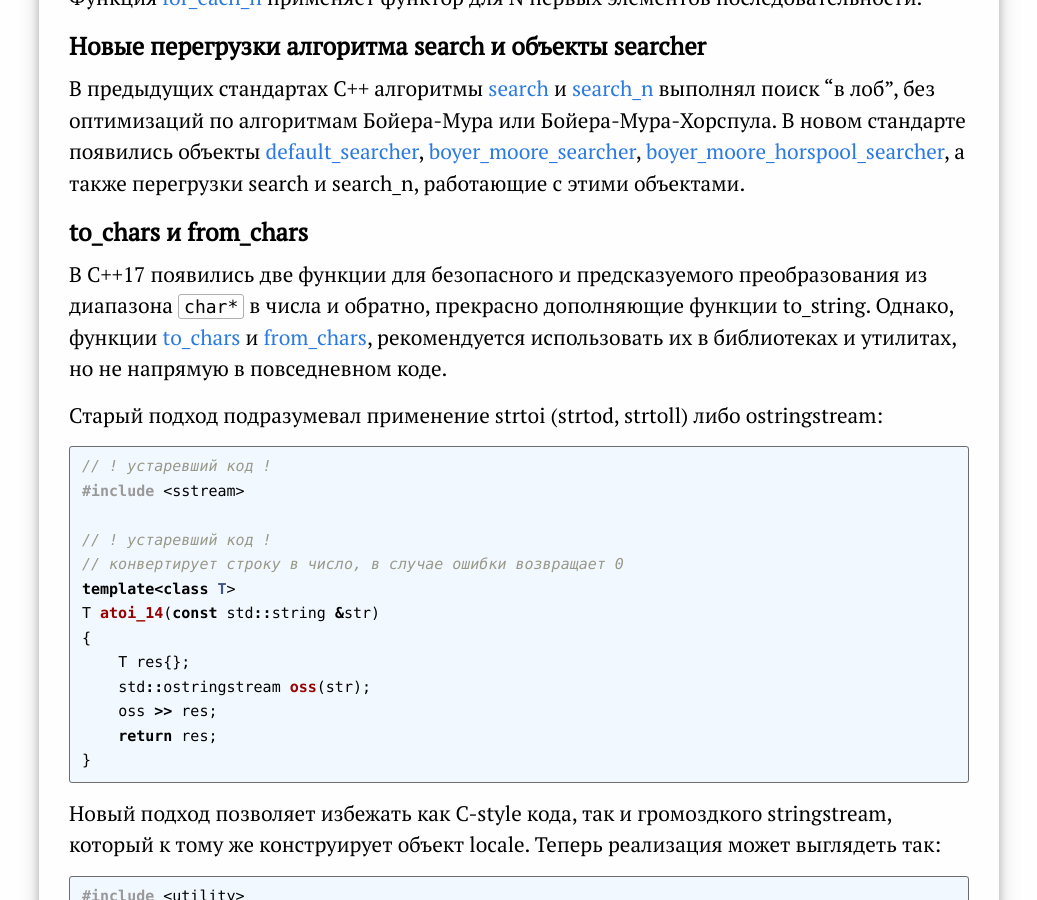
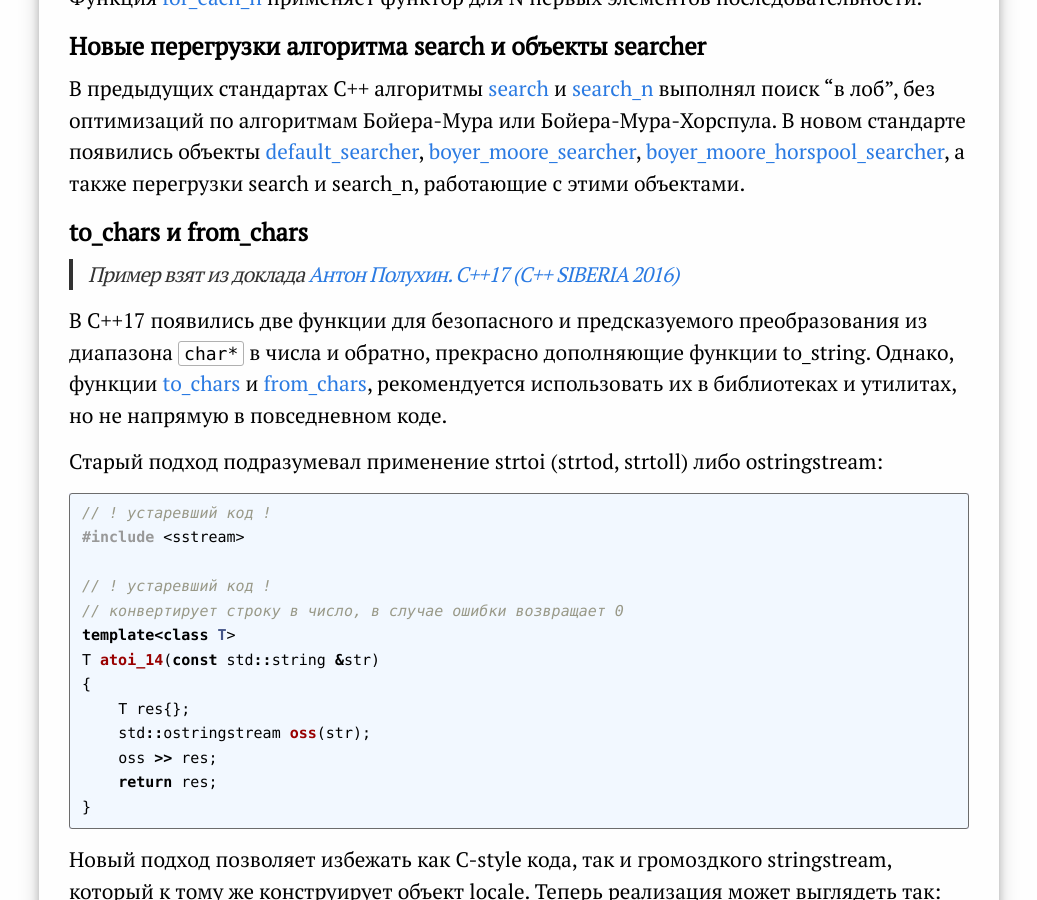
Before and after one commit to ps-group/ps-group.github.io, a Jekyll site: the page built from _compilers/cxx17.md, in a window 1280 px wide and 900 px high, scrolled down 13760 px. Shown: the whole window, without its empty margins (121-1158 px from the left). Built offline with Jekyll 4.4.1, drawn with Linux system fonts in a browser that asks for light colours.

Commit message:
Добавлена отсылка на пример

```diff
--- a/_compilers/cxx17.md
+++ b/_compilers/cxx17.md
@@ -405,6 +405,8 @@ int main()
 
 ### to_chars и from_chars
 
+> Пример взят из доклада [Антон Полухин. C++17 (C++ SIBERIA 2016)](http://cpp-russia.ru/?page_id=1253)
+
 В C++17 появились две функции для безопасного и предсказуемого преобразования из диапазона `char*` в числа и обратно, прекрасно дополняющие функции to_string. Однако, функции [to_chars](http://en.cppreference.com/w/cpp/utility/to_chars) и [from_chars](http://en.cppreference.com/w/cpp/utility/from_chars), рекомендуется использовать их в библиотеках и утилитах, но не напрямую в повседневном коде.
 
 Старый подход подразумевал применение strtoi (strtod, strtoll) либо ostringstream:
```
